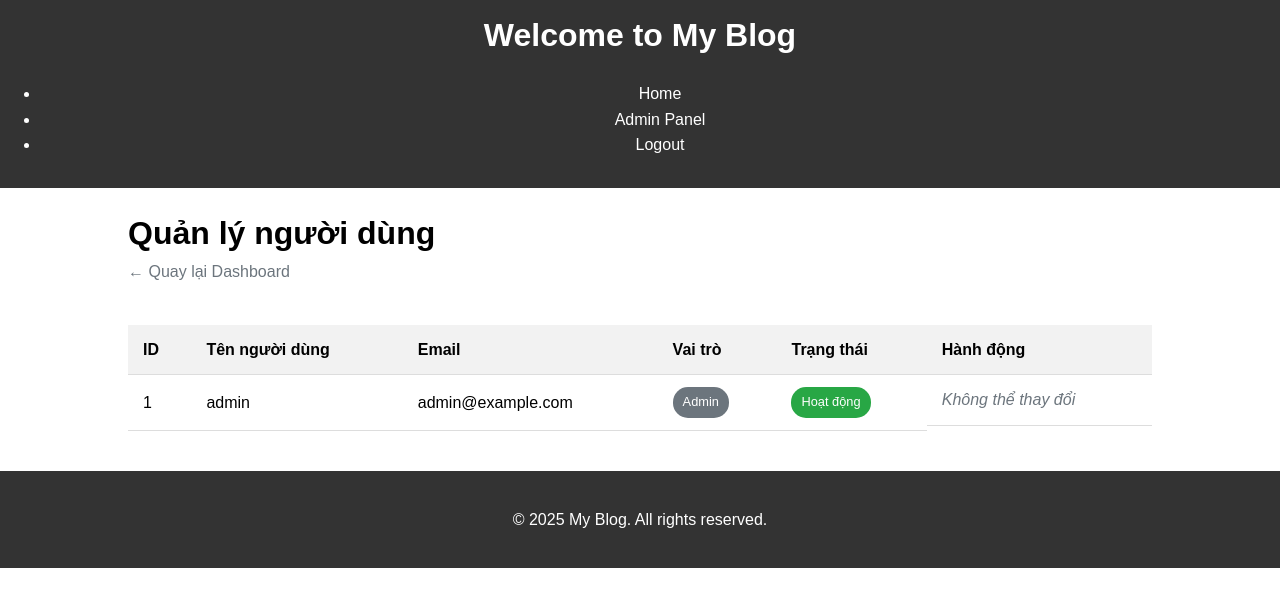
After one commit to TranQuangTrieu11/-ptud-gk-de-1-, a Flask app: page /admin/users in a window 1280 px wide. The commit adds this page. Shown: the top 607 px of the page. Run offline with Flask 2, Linux system fonts and the light colour scheme; a user stored in the database is signed in; data comes from the database, SQL or seed files in the repository; both versions use the stored data as it was after the commit.

Commit message:
Release version 3: Add admin panel with user management features

```diff
--- a/app.py
+++ b/app.py
@@ -1,29 +1,214 @@
-from flask import Flask, render_template, request, redirect, url_for
+from flask import Flask, render_template, request, redirect, url_for, flash, session
+from flask_login import LoginManager, login_user, logout_user, login_required, current_user
+from werkzeug.security import generate_password_hash, check_password_hash
+from models import db, User, Post
+from config import Config
+import secrets
 
 app = Flask(__name__)
+app.config.from_object(Config)
+
+db.init_app(app)
+
+# Thiết lập Flask-Login
+login_manager = LoginManager()
+login_manager.init_app(app)
+login_manager.login_view = 'login'
+
+@login_manager.user_loader
+def load_user(user_id):
+    return User.query.get(int(user_id))
+
+# Middleware kiểm tra người dùng bị khóa
+@app.before_request
+def check_blocked_user():
+    if current_user.is_authenticated and current_user.is_blocked:
+        logout_user()
+        return redirect(url_for('blocked'))
 
 @app.route('/')
 def index():
-    return render_template('index.html')
+    posts = Post.query.order_by(Post.date_posted.desc()).all()
+    return render_template('index.html', posts=posts)
 
 @app.route('/login', methods=['GET', 'POST'])
 def login():
     if request.method == 'POST':
-        # Handle login logic here
-        return redirect(url_for('index'))
+        username = request.form['username']
+        password = request.form['password']
+
+        user = User.query.filter_by(username=username).first()
+
+        if user and check_password_hash(user.password, password):
+            if user.is_blocked:
+                flash('Tài khoản của bạn đã bị khóa.', 'danger')
+                return redirect(url_for('blocked'))
+
+            login_user(user)
+            # Nếu là admin, chuyển đến trang admin dashboard
+            if user.is_admin:
+                return redirect(url_for('admin_dashboard'))
+            # Nếu là user thường, chuyển đến trang chủ
+            return redirect(url_for('index'))
+        else:
+            flash('Đăng nhập không thành công. Kiểm tra lại tên đăng nhập hoặc mật khẩu.', 'danger')
+
     return render_template('login.html')
+
+@app.route('/logout')
+@login_required
+def logout():
+    logout_user()
+    flash('Bạn đã đăng xuất thành công.', 'success')
+    return redirect(url_for('index'))
+
+@app.route('/blocked')
+def blocked():
+    return render_template('blocked.html')
 
 @app.route('/register', methods=['GET', 'POST'])
 def register():
     if request.method == 'POST':
-        # Handle registration logic here
+        username = request.form['username']
+        email = request.form['email']
+        password = request.form['password']
+
+        # Kiểm tra xem người dùng đã tồn tại chưa
+        existing_user = User.query.filter_by(username=username).first()
+        if existing_user:
+            flash('Tên đăng nhập đã tồn tại!', 'danger')
+            return render_template('register.html')
+
+        # Tạo user mới
+        hashed_password = generate_password_hash(password)
+        new_user = User(username=username, email=email, password=hashed_password)
+
+        db.session.add(new_user)
+        db.session.commit()
+
+        flash('Đăng ký thành công! Bạn có thể đăng nhập ngay bây giờ.', 'success')
         return redirect(url_for('login'))
+
     return render_template('register.html')
 
 @app.route('/post/<int:post_id>')
 def post(post_id):
-    # Fetch the post by ID and render it
-    return render_template('post.html', post_id=post_id)
+    post = Post.query.get_or_404(post_id)
+    return render_template('post.html', post=post)
+
+# Admin routes
+@app.route('/admin')
+@login_required
+def admin_dashboard():
+    if not current_user.is_admin:
+        flash('Bạn không có quyền truy cập trang này!', 'danger')
+        return redirect(url_for('index'))
+
+    user_count = User.query.count()
+    post_count = Post.query.count()
+    blocked_count = User.query.filter_by(is_blocked=True).count()
+
+    return render_template('admin/dashboard.html',
+                           user_count=user_count,
+                           post_count=post_count,
+                           blocked_count=blocked_count)
+
+@app.route('/admin/users')
+@login_required
+def admin_users():
+    if not current_user.is_admin:
+        flash('Bạn không có quyền truy cập trang này!', 'danger')
+        return redirect(url_for('index'))
+
+    users = User.query.all()
+    return render_template('admin/users.html', users=users)
+
+@app.route('/admin/block/<int:user_id>')
+@login_required
+def admin_block_user(user_id):
+    if not current_user.is_admin:
+        flash('Bạn không có quyền thực hiện hành động này!', 'danger')
+        return redirect(url_for('index'))
+
+    user = User.query.get_or_404(user_id)
+
+    # Không thể khóa tài khoản admin khác
+    if user.is_admin:
+        flash('Không thể khóa tài khoản admin khác!', 'danger')
+        return redirect(url_for('admin_users'))
+
+    user.is_blocked = True
+    db.session.commit()
+
+    flash(f'Tài khoản {user.username} đã bị khóa.', 'success')
+    return redirect(url_for('admin_users'))
+
+@app.route('/admin/unblock/<int:user_id>')
+@login_required
+def admin_unblock_user(user_id):
+    if not current_user.is_admin:
+        flash('Bạn không có quyền thực hiện hành động này!', 'danger')
+        return redirect(url_for('index'))
+
+    user = User.query.get_or_404(user_id)
+    user.is_blocked = False
+    db.session.commit()
+
+    flash(f'Tài khoản {user.username} đã được mở khóa.', 'success')
+    return redirect(url_for('admin_users'))
+
+@app.route('/admin/reset-password/<int:user_id>')
+@login_required
+def admin_reset_password(user_id):
+    if not current_user.is_admin:
+        flash('Bạn không có quyền thực hiện hành động này!', 'danger')
+        return redirect(url_for('index'))
+
+    user = User.query.get_or_404(user_id)
+
+    # Tạo mật khẩu ngẫu nhiên
+    new_password = secrets.token_urlsafe(12)
+    user.password = generate_password_hash(new_password)
+
+    db.session.commit()
+
+    flash(f'Mật khẩu mới cho {user.username} là: {new_password}', 'success')
+    return redirect(url_for('admin_users'))
+
+@app.context_processor
+def inject_current_year():
+    from datetime import datetime
+    return {'current_year': datetime.now().year}
+
+@app.route('/debug')
+def debug():
+    is_authenticated = current_user.is_authenticated
+    user_info = {
+        'is_authenticated': is_authenticated
+    }
+
+    if is_authenticated:
+        user_info.update({
+            'id': current_user.id,
+            'username': current_user.username,
+            'is_admin': current_user.is_admin
+        })
+
+    return render_template('debug.html', user_info=user_info)
 
 if __name__ == '__main__':
+    with app.app_context():
+        db.create_all()
+        # Tạo tài khoản admin mặc định nếu chưa có
+        admin = User.query.filter_by(username='admin').first()
+        if not admin:
+            admin = User(
+                username='admin',
+                email='admin@example.com',
+                password=generate_password_hash('admin123'),
+                is_admin=True
+            )
+            db.session.add(admin)
+            db.session.commit()
+
     app.run(debug=True)
--- a/config.py
+++ b/config.py
@@ -1,4 +1,6 @@
+import os
+
 class Config:
-    SECRET_KEY = 'your_secret_key_here'
-    SQLALCHEMY_DATABASE_URI = 'sqlite:///site.db'
+    SECRET_KEY = os.environ.get('SECRET_KEY') or 'your-secret-key-here'
+    SQLALCHEMY_DATABASE_URI = 'sqlite:///blog.db'
     SQLALCHEMY_TRACK_MODIFICATIONS = False
--- /dev/null
+++ b/static/css/admin.css
@@ -0,0 +1,274 @@
+/* Admin Panel Styles */
+.container {
+    max-width: 1200px;
+    margin: 0 auto;
+    padding: 20px;
+}
+
+/* Admin Menu */
+.admin-menu {
+    margin: 30px 0;
+    background: #f5f5f5;
+    border-radius: 8px;
+    padding: 15px;
+}
+
+.admin-nav-list {
+    display: flex;
+    list-style: none;
+    padding: 0;
+    gap: 15px;
+}
+
+.admin-nav-link {
+    display: inline-block;
+    padding: 10px 20px;
+    background: #007bff;
+    color: white;
+    text-decoration: none;
+    border-radius: 5px;
+    font-weight: 500;
+    transition: background-color 0.3s;
+}
+
+.admin-nav-link:hover {
+    background: #0056b3;
+}
+
+/* Stat Cards */
+.admin-stats {
+    margin: 30px 0;
+}
+
+.stat-cards {
+    display: grid;
+    grid-template-columns: repeat(auto-fill, minmax(250px, 1fr));
+    gap: 20px;
+    margin-top: 20px;
+}
+
+.stat-card {
+    background: #fff;
+    border-radius: 8px;
+    padding: 20px;
+    box-shadow: 0 2px 5px rgba(0,0,0,0.1);
+    text-align: center;
+}
+
+.stat-number {
+    font-size: 2.5rem;
+    font-weight: bold;
+    margin: 15px 0;
+    color: #007bff;
+}
+
+/* Users Table */
+.table-responsive {
+    overflow-x: auto;
+}
+
+.users-table {
+    width: 100%;
+    border-collapse: collapse;
+    margin: 20px 0;
+}
+
+.users-table th,
+.users-table td {
+    padding: 12px 15px;
+    text-align: left;
+    border-bottom: 1px solid #ddd;
+}
+
+.users-table th {
+    background-color: #f2f2f2;
+    font-weight: bold;
+}
+
+.users-table tbody tr:hover {
+    background-color: #f5f5f5;
+}
+
+/* Badges */
+.badge {
+    display: inline-block;
+    padding: 5px 10px;
+    border-radius: 15px;
+    font-size: 0.8rem;
+    font-weight: 500;
+}
+
+.badge.admin {
+    background-color: #6c757d;
+    color: white;
+}
+
+.badge.user {
+    background-color: #17a2b8;
+    color: white;
+}
+
+.badge.active {
+    background-color: #28a745;
+    color: white;
+}
+
+.badge.blocked {
+    background-color: #dc3545;
+    color: white;
+}
+
+/* Buttons */
+.btn {
+    display: inline-block;
+    padding: 8px 12px;
+    border-radius: 4px;
+    text-decoration: none;
+    font-weight: 500;
+    cursor: pointer;
+    border: none;
+    transition: background-color 0.3s;
+}
+
+.btn-success {
+    background-color: #28a745;
+    color: white;
+}
+
+.btn-success:hover {
+    background-color: #218838;
+}
+
+.btn-danger {
+    background-color: #dc3545;
+    color: white;
+}
+
+.btn-danger:hover {
+    background-color: #c82333;
+}
+
+.btn-warning {
+    background-color: #ffc107;
+    color: #212529;
+}
+
+.btn-warning:hover {
+    background-color: #e0a800;
+}
+
+.btn-primary {
+    background-color: #007bff;
+    color: white;
+}
+
+.btn-primary:hover {
+    background-color: #0056b3;
+}
+
+.btn-outline {
+    background-color: transparent;
+    border: 1px solid #007bff;
+    color: #007bff;
+}
+
+.btn-outline:hover {
+    background-color: #007bff;
+    color: white;
+}
+
+.action-buttons {
+    display: flex;
+    gap: 8px;
+}
+
+.back-button {
+    display: inline-block;
+    margin-bottom: 20px;
+    color: #6c757d;
+    text-decoration: none;
+    font-weight: 500;
+}
+
+.back-button:hover {
+    color: #343a40;
+}
+
+/* Blocked Account Page */
+.blocked-message {
+    text-align: center;
+    max-width: 600px;
+    margin: 50px auto;
+    padding: 30px;
+    background-color: #f8d7da;
+    border-radius: 8px;
+    border: 1px solid #f5c6cb;
+    color: #721c24;
+}
+
+.blocked-icon {
+    font-size: 48px;
+    margin-bottom: 20px;
+}
+
+.action-links {
+    margin-top: 30px;
+    display: flex;
+    justify-content: center;
+    gap: 15px;
+}
+
+.no-data {
+    text-align: center;
+    padding: 30px;
+    background-color: #f8f9fa;
+    border-radius: 8px;
+    color: #6c757d;
+}
+
+.disabled-text {
+    color: #6c757d;
+    font-style: italic;
+}
+
+/* Alert Messages */
+.alert {
+    padding: 15px;
+    border-radius: 5px;
+    margin-bottom: 20px;
+}
+
+.alert-success {
+    background-color: #d4edda;
+    border: 1px solid #c3e6cb;
+    color: #155724;
+}
+
+.alert-danger {
+    background-color: #f8d7da;
+    border: 1px solid #f5c6cb;
+    color: #721c24;
+}
+
+.alert-warning {
+    background-color: #fff3cd;
+    border: 1px solid #ffeeba;
+    color: #856404;
+}
+
+/* Responsive adjustments */
+@media screen and (max-width: 768px) {
+    .admin-nav-list {
+        flex-direction: column;
+    }
+
+    .action-buttons {
+        flex-direction: column;
+    }
+
+    .btn {
+        width: 100%;
+        margin-bottom: 5px;
+        text-align: center;
+    }
+}
--- /dev/null
+++ b/templates/admin/users.html
@@ -0,0 +1,62 @@
+{% extends "base.html" %}
+
+{% block title %}Quản lý người dùng{% endblock %}
+
+{% block content %}
+<div class="container">
+    <h1>Quản lý người dùng</h1>
+    <a href="{{ url_for('admin_dashboard') }}" class="back-button">← Quay lại Dashboard</a>
+
+    {% with messages = get_flashed_messages(with_categories=true) %}
+        {% if messages %}
+            {% for category, message in messages %}
+                <div class="alert alert-{{ category }}">
+                    {{ message }}
+                </div>
+            {% endfor %}
+        {% endif %}
+    {% endwith %}
+
+    {% if users %}
+    <div class="table-responsive">
+        <table class="users-table">
+            <thead>
+                <tr>
+                    <th>ID</th>
+                    <th>Tên người dùng</th>
+                    <th>Email</th>
+                    <th>Vai trò</th>
+                    <th>Trạng thái</th>
+                    <th>Hành động</th>
+                </tr>
+            </thead>
+            <tbody>
+                {% for user in users %}
+                <tr>
+                    <td>{{ user.id }}</td>
+                    <td>{{ user.username }}</td>
+                    <td>{{ user.email }}</td>
+                    <td>{% if user.is_admin %}<span class="badge admin">Admin</span>{% else %}<span class="badge user">Người dùng</span>{% endif %}</td>
+                    <td>{% if user.is_blocked %}<span class="badge blocked">Đã khóa</span>{% else %}<span class="badge active">Hoạt động</span>{% endif %}</td>
+                    <td class="action-buttons">
+                        {% if not user.is_admin or current_user.id != user.id %}
+                            {% if user.is_blocked %}
+                            <a href="{{ url_for('admin_unblock_user', user_id=user.id) }}" class="btn btn-success">Mở khóa</a>
+                            {% else %}
+                            <a href="{{ url_for('admin_block_user', user_id=user.id) }}" class="btn btn-danger">Khóa</a>
+                            {% endif %}
+                            <a href="{{ url_for('admin_reset_password', user_id=user.id) }}" class="btn btn-warning">Đặt lại mật khẩu</a>
+                        {% else %}
+                            <span class="disabled-text">Không thể thay đổi</span>
+                        {% endif %}
+                    </td>
+                </tr>
+                {% endfor %}
+            </tbody>
+        </table>
+    </div>
+    {% else %}
+    <p class="no-data">Không có người dùng nào.</p>
+    {% endif %}
+</div>
+{% endblock %}
--- a/templates/base.html
+++ b/templates/base.html
@@ -5,6 +5,8 @@
     <meta name="viewport" content="width=device-width, initial-scale=1.0">
     <title>{% block title %}My Blog{% endblock %}</title>
     <link rel="stylesheet" href="{{ url_for('static', filename='css/style.css') }}">
+    <link rel="stylesheet" href="{{ url_for('static', filename='css/admin.css') }}">
+    <link rel="stylesheet" href="https://cdnjs.cloudflare.com/ajax/libs/font-awesome/5.15.4/css/all.min.css">
 </head>
 <body>
     <header>
@@ -12,8 +14,15 @@
         <nav>
             <ul>
                 <li><a href="{{ url_for('index') }}">Home</a></li>
-                <li><a href="{{ url_for('login') }}">Login</a></li>
-                <li><a href="{{ url_for('register') }}">Register</a></li>
+                {% if current_user.is_authenticated %}
+                    {% if current_user.is_admin %}
+                        <li><a href="{{ url_for('admin_dashboard') }}">Admin Panel</a></li>
+                    {% endif %}
+                    <li><a href="{{ url_for('logout') }}">Logout</a></li>
+                {% else %}
+                    <li><a href="{{ url_for('login') }}">Login</a></li>
+                    <li><a href="{{ url_for('register') }}">Register</a></li>
+                {% endif %}
             </ul>
         </nav>
     </header>
```
Also changed, not shown: docs/v3.md (+28 -0 lines), models.py (+6 -2 lines), requirements.txt (+7 -6 lines), templates/admin/dashboard.html (added, +34 -0 lines), templates/blocked.html (added, +20 -0 lines), templates/debug.html (added, +10 -0 lines), README.md, blog.db (added), 2 other files.
